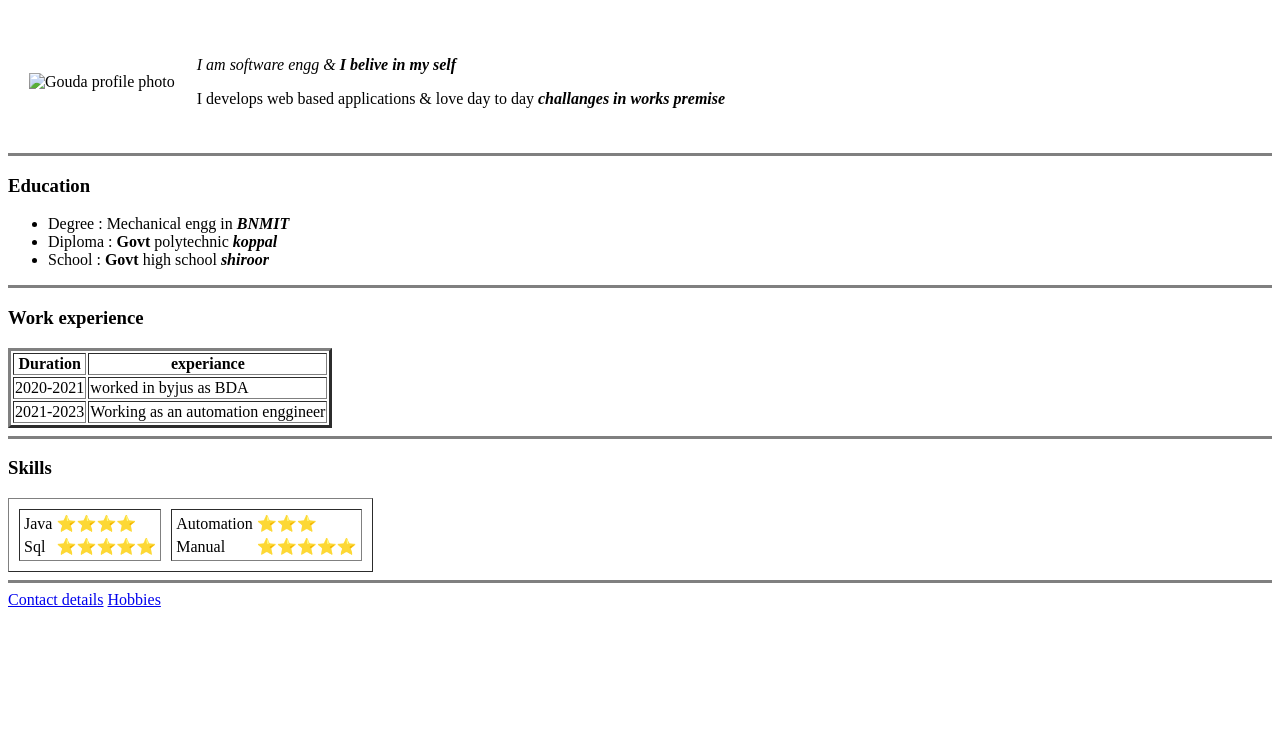
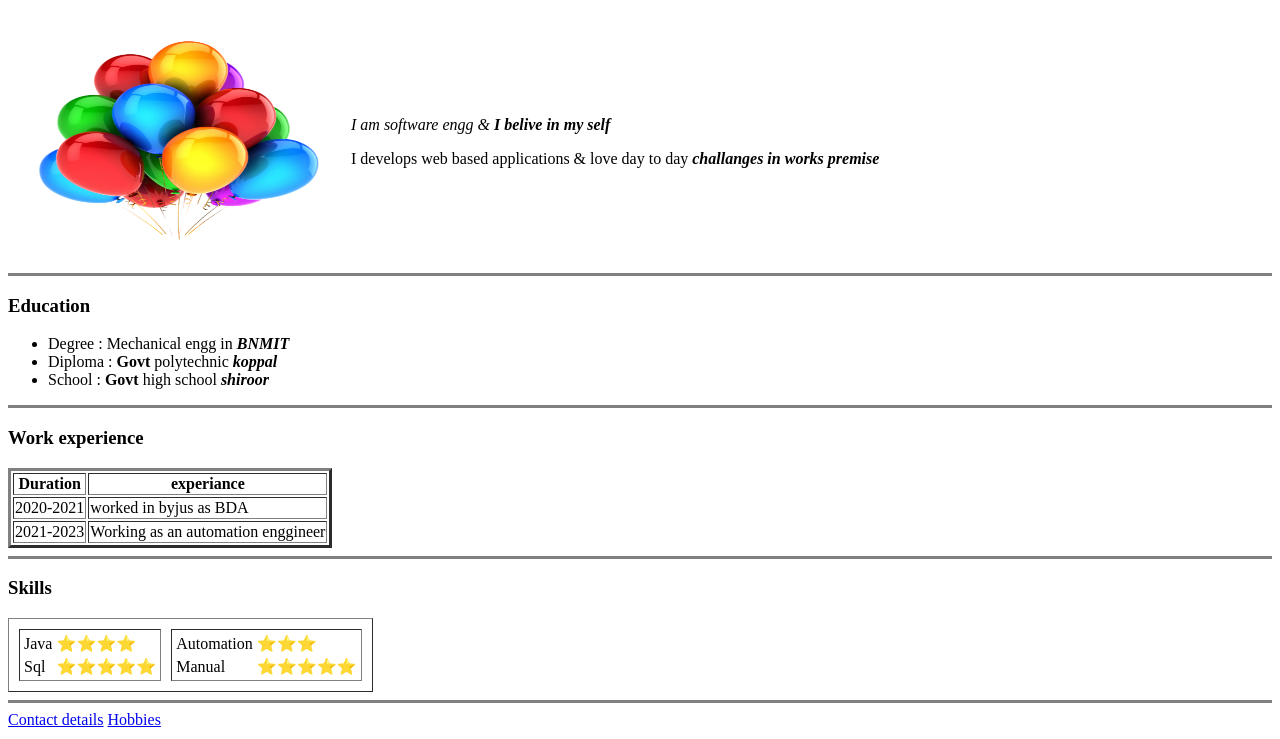
Before and after one commit to sangugouda/CV, a plain HTML site: page index.html in a window 1280 px wide. Shown: the part 61-800 px from the top of the page. Drawn offline with Linux system fonts and the light colour scheme.

Commit message:
Update index.html

```diff
--- a/index.html
+++ b/index.html
@@ -9,7 +9,7 @@
     <h1> Sanganagouda </h1>
     <table cellSpacing="20">
         <tr>
-            <td> <img scr="profile.png" width="300" height="200" alt="Gouda profile photo" /> </td>
+            <td> <img src="profile.png" width="300" height="200" alt="Gouda profile photo" /> </td>
             <td>
 
                 <p> <em>I am software engg & <strong>I belive in my self </strong> </em></p>
```
